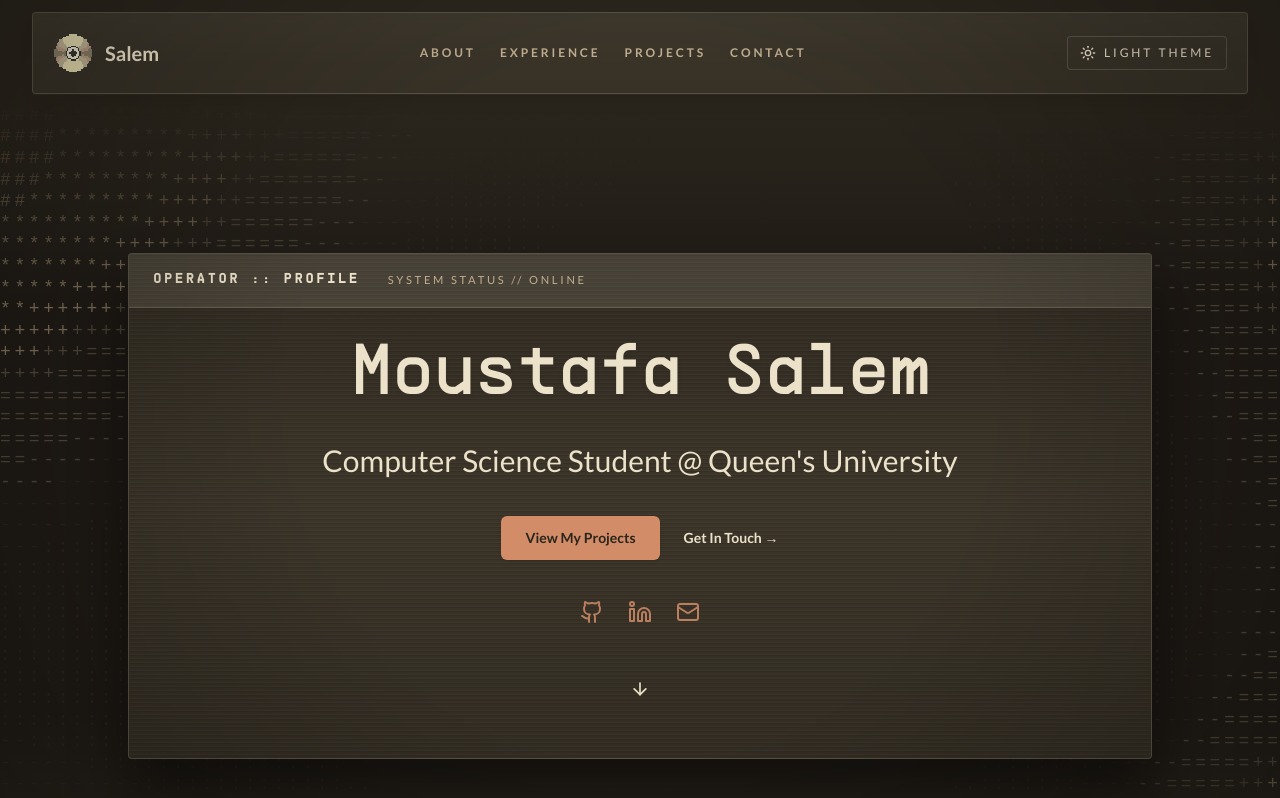
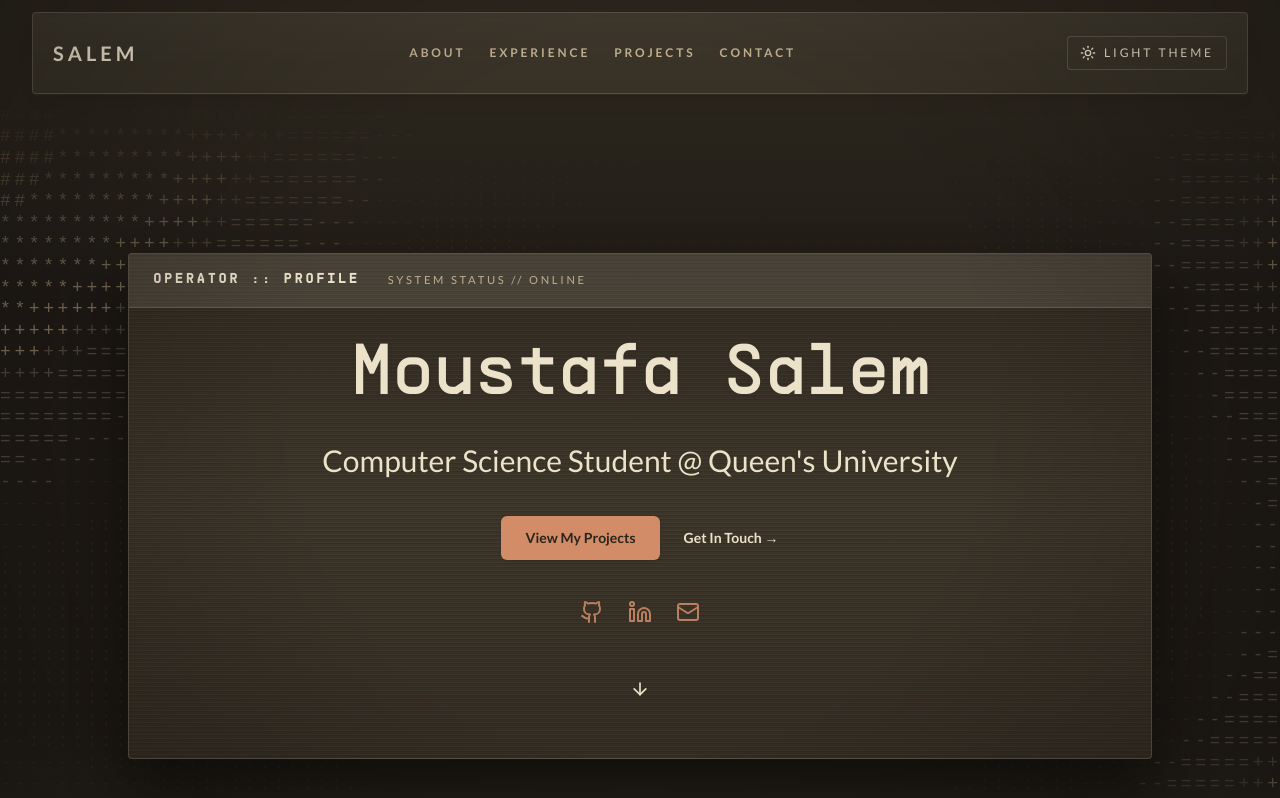
Before and after one commit to tTrmc/msalem, a Next.js app: page / in a window 1280 px wide. Shown: the top 798 px of the page. Built offline with nearby package versions, Linux system fonts and the light colour scheme.

Commit message:
refactor: removed old logo from nav bar

```diff
--- a/src/components/navigation.tsx
+++ b/src/components/navigation.tsx
@@ -1,7 +1,6 @@
 "use client"
 
 import Link from "next/link"
-import Image from "next/image"
 import { useState, useEffect } from "react"
 import { Menu, X, Sun, Moon } from "lucide-react"
 import { useTheme } from "next-themes"
@@ -94,19 +93,9 @@ export function Navigation() {
         >
           <div className="mx-auto max-w-7xl px-4 sm:px-6 lg:px-8 py-3">
             <div className="navigation-shell flex items-center justify-between px-3 py-2 sm:px-5">
-              <Link href="#hero" className="flex items-center space-x-3">
-                <Image
-                  src="/images/logo.png"
-                  alt="Salem Logo"
-                  width={40}
-                  height={40}
-                  className="h-10 w-auto"
-                  style={{ imageRendering: "pixelated" }}
-                  unoptimized
-                  priority
-                />
-                <span className="text-xl font-body font-bold text-[var(--foreground)]">
-                  Salem
+              <Link href="#hero" className="flex items-center">
+                <span className="text-xl font-body font-bold tracking-[0.2em] text-[var(--foreground)]">
+                  SALEM
                 </span>
               </Link>
 
--- a/src/components/projects-section.tsx
+++ b/src/components/projects-section.tsx
@@ -132,7 +132,7 @@ export function ProjectsSection() {
                       primaryLinkLabel={primaryLinkLabel}
                     />
 
-                    <div className="relative z-10 flex h-full flex-col justify-between gap-6">
+                    <div className="relative z-10 flex h-full flex-col justify-between gap-4">
                       <div>
                         <p className="text-sm font-body leading-relaxed text-[var(--foreground)]">
                           {project.description}
@@ -150,13 +150,13 @@ export function ProjectsSection() {
                         ))}
                       </div>
 
-                      <div className="flex flex-wrap gap-3 pt-4">
+                      <div className="flex flex-wrap gap-3 pt-2">
                         {project.githubUrl && (
                           <motion.a
                             href={project.githubUrl}
                             target="_blank"
                             rel="noopener noreferrer"
-                            className="inline-flex items-center gap-2 rounded-sm border px-4 py-2 text-xs font-body uppercase tracking-[0.24em]"
+                            className="inline-flex items-center gap-2 rounded-sm border px-3 py-2 text-xs font-body uppercase tracking-[0.24em]"
                             style={{
                               borderColor: "var(--panel-border)",
                               backgroundColor: "color-mix(in srgb, var(--panel-surface) 82%, transparent)",
@@ -176,7 +176,7 @@ export function ProjectsSection() {
                             href={project.demoUrl}
                             target="_blank"
                             rel="noopener noreferrer"
-                            className="inline-flex items-center gap-2 rounded-sm border px-4 py-2 text-xs font-body uppercase tracking-[0.24em]"
+                            className="inline-flex items-center gap-2 rounded-sm border px-3 py-2 text-xs font-body uppercase tracking-[0.24em]"
                             style={{
                               borderColor: "var(--panel-border)",
                               backgroundColor: "color-mix(in srgb, var(--panel-surface-muted) 85%, transparent)",
```
